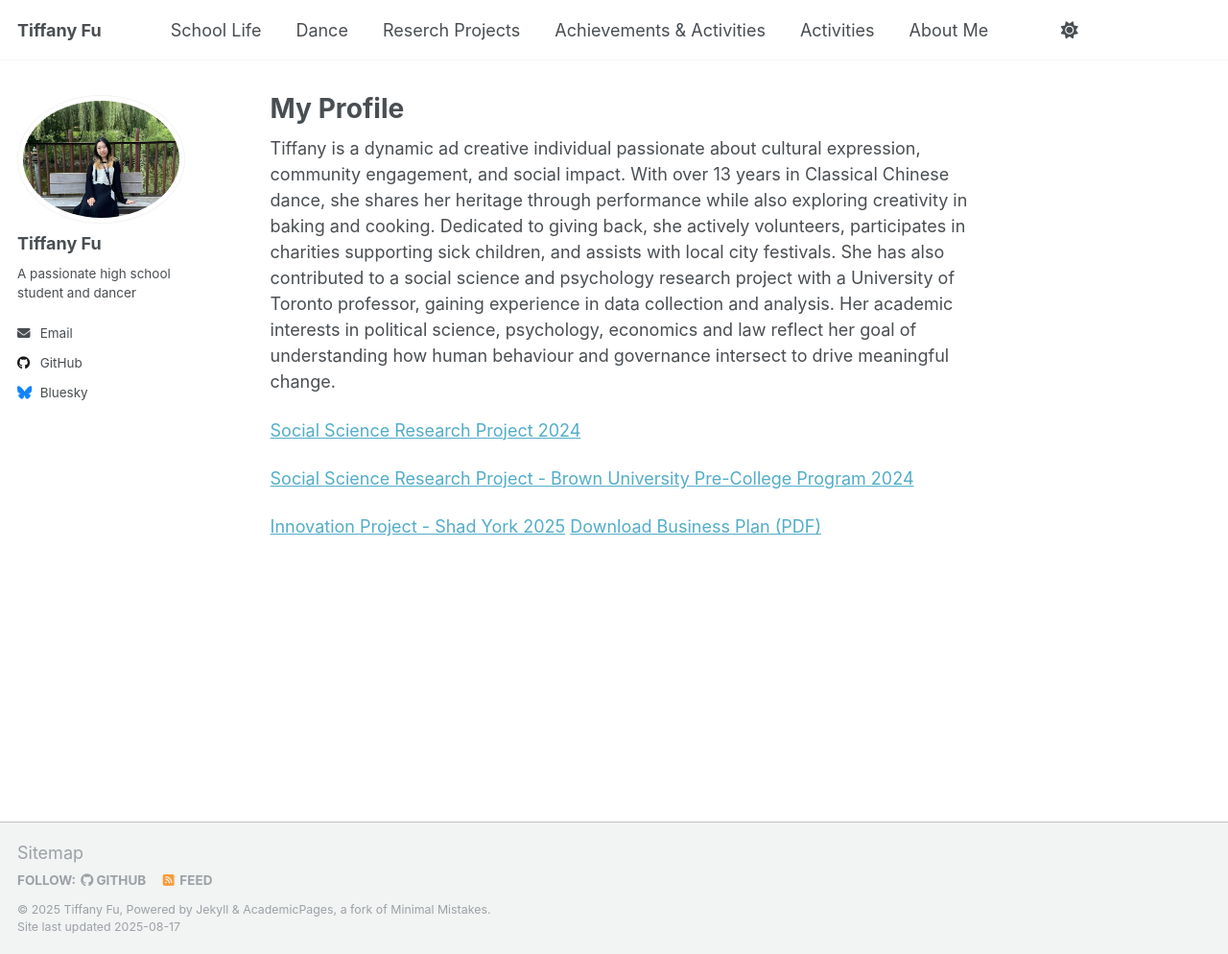
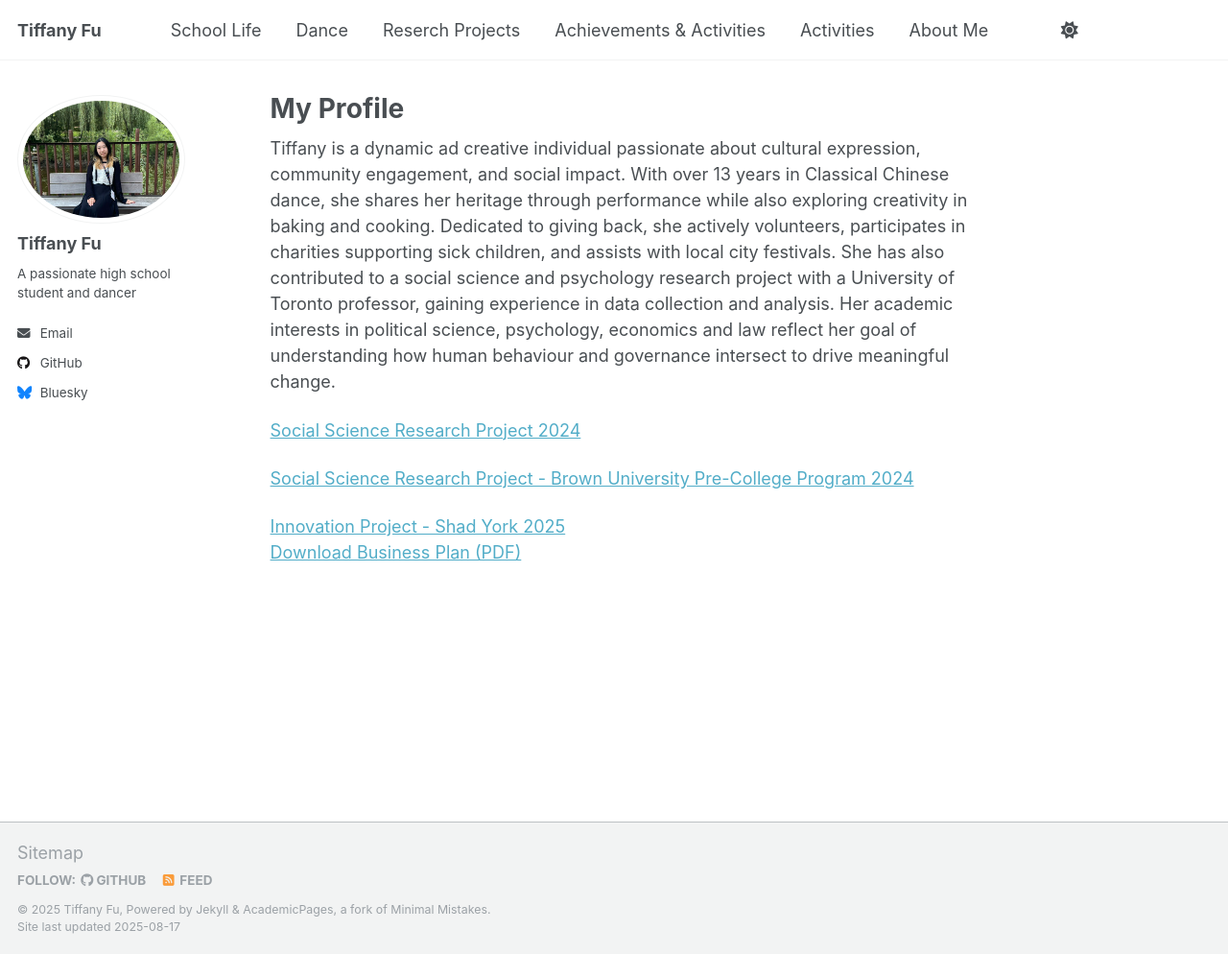
Before and after one commit to TiffanyJTFu/TiffanyFu, a Jekyll site: the page built from _pages/about.md, in a window 1280 px wide and 994 px high. Shown: the whole window at 96% size. Built offline with Jekyll 4.4.1, drawn with Linux system fonts in a browser that asks for light colours; a script that is not in the unit is left out.

```diff
--- a/_pages/about.md
+++ b/_pages/about.md
@@ -14,4 +14,4 @@ Tiffany is a dynamic ad creative individual passionate about cultural expression
 <a href="https://tiffanyjtfu.github.io/TiffanyFu/teaching/SocialScienceResearchProject-1" target='_blank'>Social Science Research Project - Brown University Pre-College Program 2024</a>
 
 <a href="https://tiffanyjtfu.github.io/TiffanyFu/teaching/InnovationProject" target='_blank'>Innovation Project - Shad York 2025</a>
-[Download Business Plan (PDF)](https://tiffanyjtfu.github.io/TiffanyFu/files/ICELERT%20-%20Business%20Plan.pdf)
+<br>[Download Business Plan (PDF)](https://tiffanyjtfu.github.io/TiffanyFu/files/ICELERT%20-%20Business%20Plan.pdf)
```
